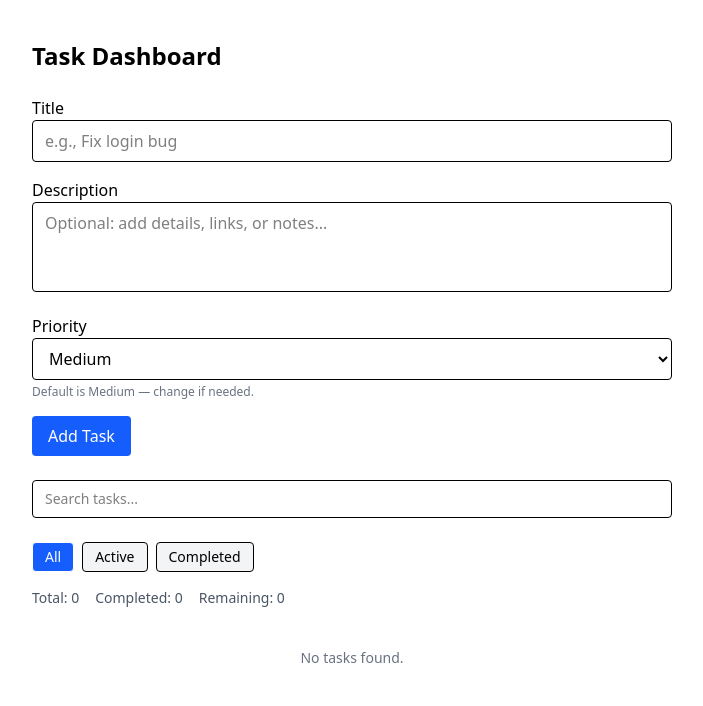
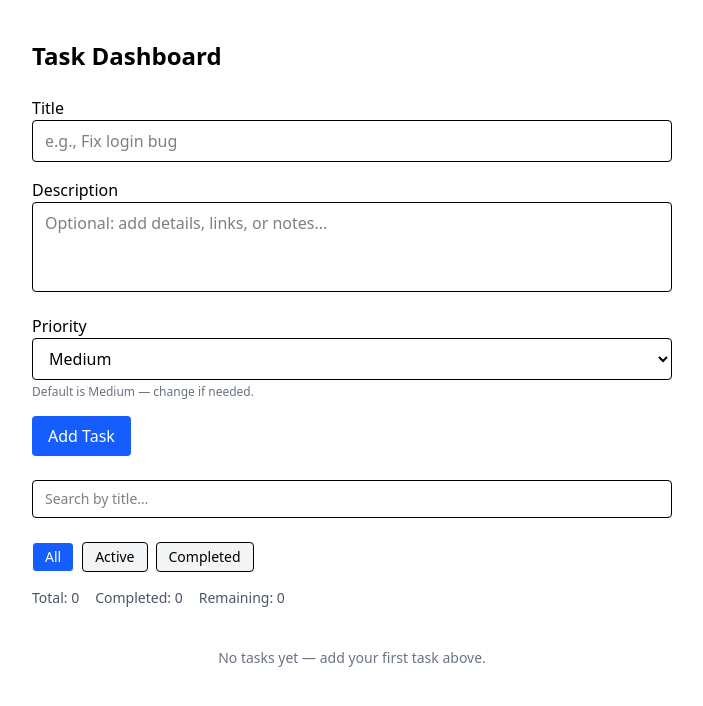
Before and after one commit to johnwary/task-manager-dashboard, a React (Vite) app: page / in a window 1280 px wide. Shown: the top 706 px of the page, without its empty margins (288-991 px from the left). Built offline with nearby package versions, Linux system fonts and the light colour scheme.

Commit message:
ui: added placeholders

```diff
--- a/src/components/EmptyState.tsx
+++ b/src/components/EmptyState.tsx
@@ -2,7 +2,9 @@ interface Props {
   message?: string;
 }
 
-export const EmptyState = ({ message = 'No tasks found.' }: Props) => {
+export const EmptyState = ({
+  message = 'No tasks yet — add your first task above.',
+}: Props) => {
   return (
     <div className="text-center text-gray-500 mt-10 text-sm" role="alert">
       {message}
--- a/src/components/SearchBar.tsx
+++ b/src/components/SearchBar.tsx
@@ -15,7 +15,7 @@ export const SearchBar = () => {
         type="text"
         value={state.search}
         onChange={handleChange}
-        placeholder="Search tasks..."
+        placeholder="Search by title…"
         className="w-full border px-3 py-2 rounded mb-4"
         aria-label="Search tasks"
       />
```
